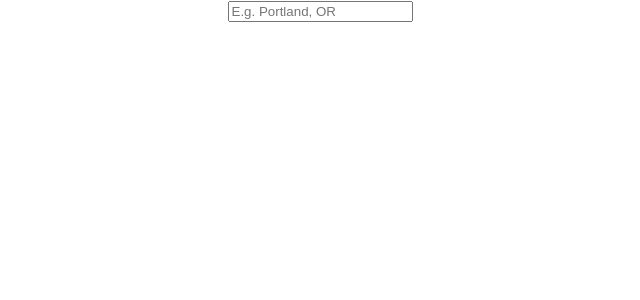
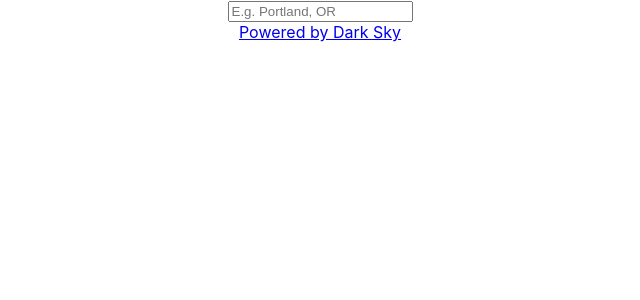
Before and after one commit to pmoons/weather, a React (Create React App) app: page / in a window 1280 px wide. Shown: the top 300 px of the page, without its empty margins (320-960 px from the left). Built offline with nearby package versions, Linux system fonts and the light colour scheme.

Commit message:
Add Dark Sky attribution

```diff
--- a/src/App.js
+++ b/src/App.js
@@ -8,6 +8,9 @@
       <main>
         <LocationPicker />
       </main>
+      <footer>
+        <a href="https://darksky.net/poweredby/">Powered by Dark Sky</a>
+      </footer>
     </div>
   );
 }
```
